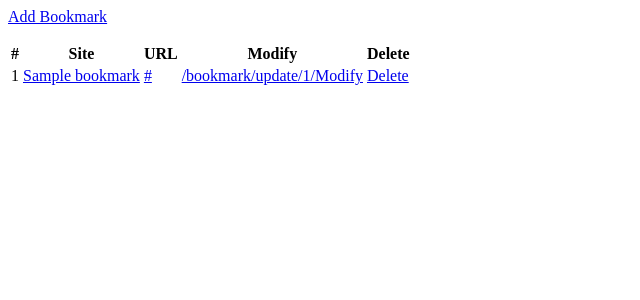
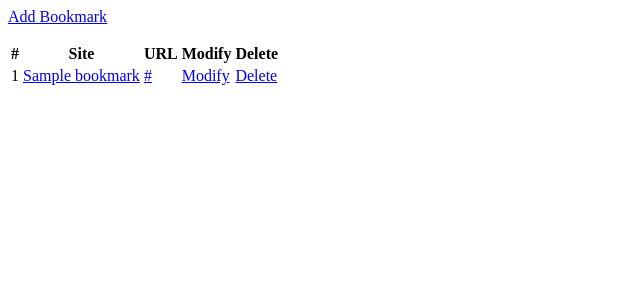
Before and after one commit to 2020emirim/2-practice-list-shinchaerin, a Django app: page /bookmark/ in a window 1280 px wide. Shown: the top 300 px of the page, without its empty margins (0-640 px from the left). Run offline with Django 3.2, Linux system fonts and the light colour scheme; tables that the repository leaves empty hold one stand-in row (values such as "Sample post").

Commit message:
modify bookmark_list Delete link

```diff
--- a/bookmark/templates/bookmark/bookmark_list.html
+++ b/bookmark/templates/bookmark/bookmark_list.html
@@ -28,8 +28,8 @@
                         <td>{{ forloop.counter }}</td>
                         <td><a href="{% url 'bookmark:detail' pk=bookmark.id %}">{{ bookmark.site_name }}</a></td>
                         <td><a href="{{ bookmark.url }}">{{ bookmark.url }}</a></td>
-                        <td><a href="#">{% url 'bookmark:update' pk=bookmark.id %}Modify</a></td>
-                        <td><a href="#">Delete</a></td>
+                        <td><a href="{% url 'bookmark:update' pk=bookmark.id %}">Modify</a></td>
+                        <td><a href="{% url 'bookmark:delete' pk=bookmark.id %}">Delete</a></td>
                     </tr>
 
                 {% endfor %}
```
